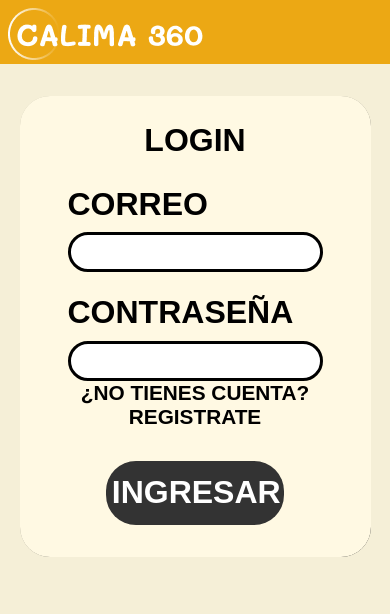
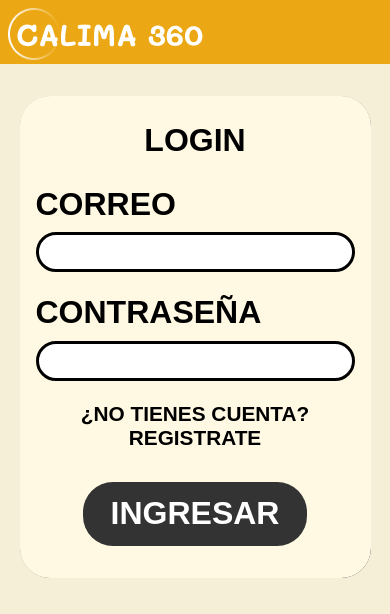
Before and after one commit to vantwot/calima360, a React (Create React App) app in the folder frontend/: page / in a window 390 px wide. Shown: the top 614 px of the page. Built offline with nearby package versions, Linux system fonts and the light colour scheme; no server answers.

Commit message:
update styles

```diff
--- a/frontend/src/MobileGeneral.css
+++ b/frontend/src/MobileGeneral.css
@@ -1,7 +1,38 @@
 /*
     Mobile
 */
-@media screen and (max-width: 1023px) {
+@media screen and (max-width: 600px) {
+
+    ._container_singIn form ,
+    ._container_form form {
+        padding: 0em 1em 2em 1em;
+        width: calc(100% - 2em);
+    }
+
+    ._container_form form div._container_a a {
+        margin-top: 1em;
+    }
+
+    ._container_singIn form div._container_inputs {
+        display: grid;
+        grid-auto-rows: auto;
+        grid-template-columns: 100%;
+        gap: 1em;
+    }
+
+    ._container_singIn form div._container_a {
+        flex-direction: column;
+    }
+
+    ._container_singIn form div._container_a button[type="submit"]  {
+        width: 90%;
+    }
+
+    ._container_primary_profile {
+        display: grid;
+        grid-template-rows: 100%;
+        grid-template-columns: 25% 75%;
+    }
 
 
 }
```
Also changed, not shown: frontend/src/DesktopGeneral.css (line endings or trailing spaces).
